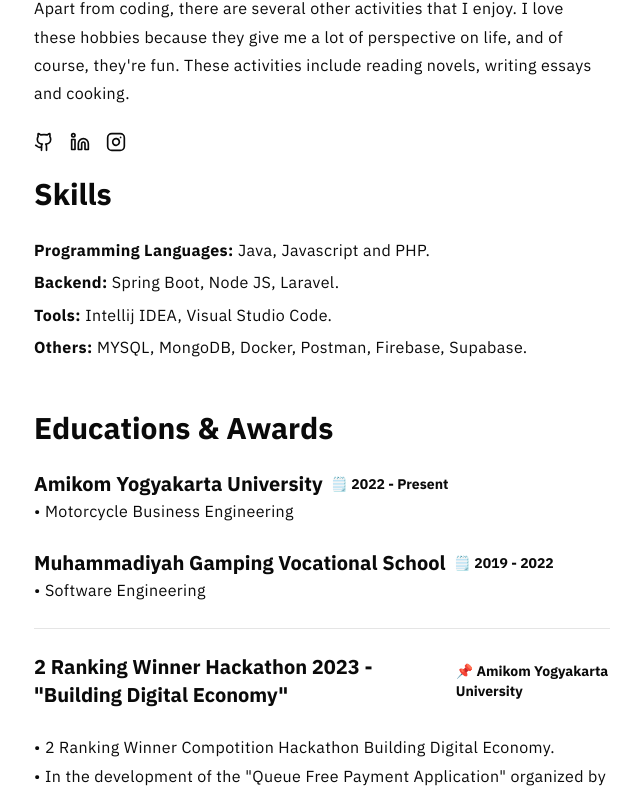
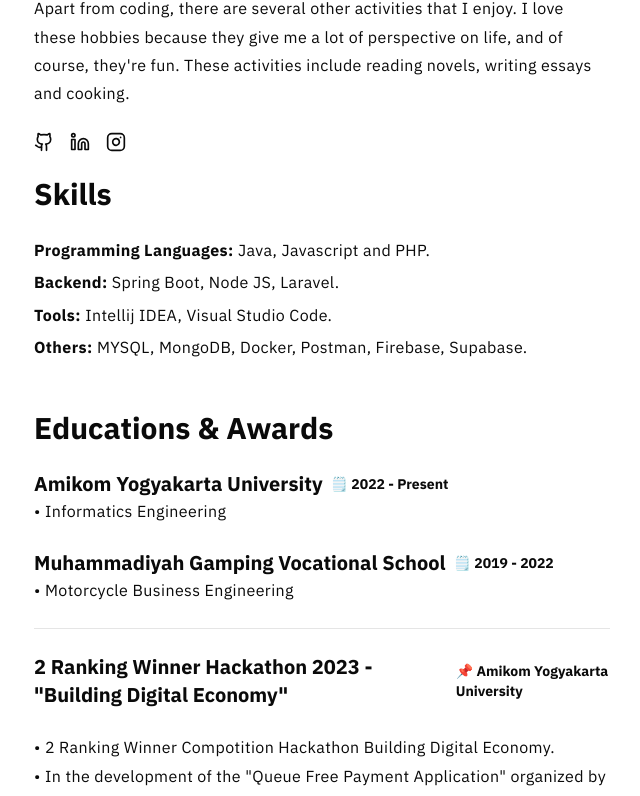
Before and after one commit to ibrahimelgibran/Portfoliov3, a React (Vite) app: page / in a window 1280 px wide. Shown: the part 402-1198 px from the top of the page, without its empty margins (318-958 px from the left). Built offline with nearby package versions, Linux system fonts and the light colour scheme; no server answers.

Commit message:
update home

```diff
--- a/src/pages/home.tsx
+++ b/src/pages/home.tsx
@@ -102,7 +102,7 @@ export default function Home() {
           </span>
         </div>
         <div className="space-y-1" style={{ marginTop: "-1px" }}>
-          <Paragraph>• Motorcycle Business Engineering</Paragraph>
+          <Paragraph>• Informatics Engineering</Paragraph>
         </div>
         <div className="flex space-x-2 items-center w-fit">
           <Heading as="h3">Muhammadiyah Gamping Vocational School</Heading>
@@ -111,7 +111,7 @@ export default function Home() {
           </span>
         </div>
         <div className="space-y-1" style={{ marginTop: "-1px" }}>
-          <Paragraph> • Software Engineering</Paragraph>
+          <Paragraph> • Motorcycle Business Engineering</Paragraph>
         </div>
         <hr />
         <div className="flex space-x-2 items-center w-fit">
```
